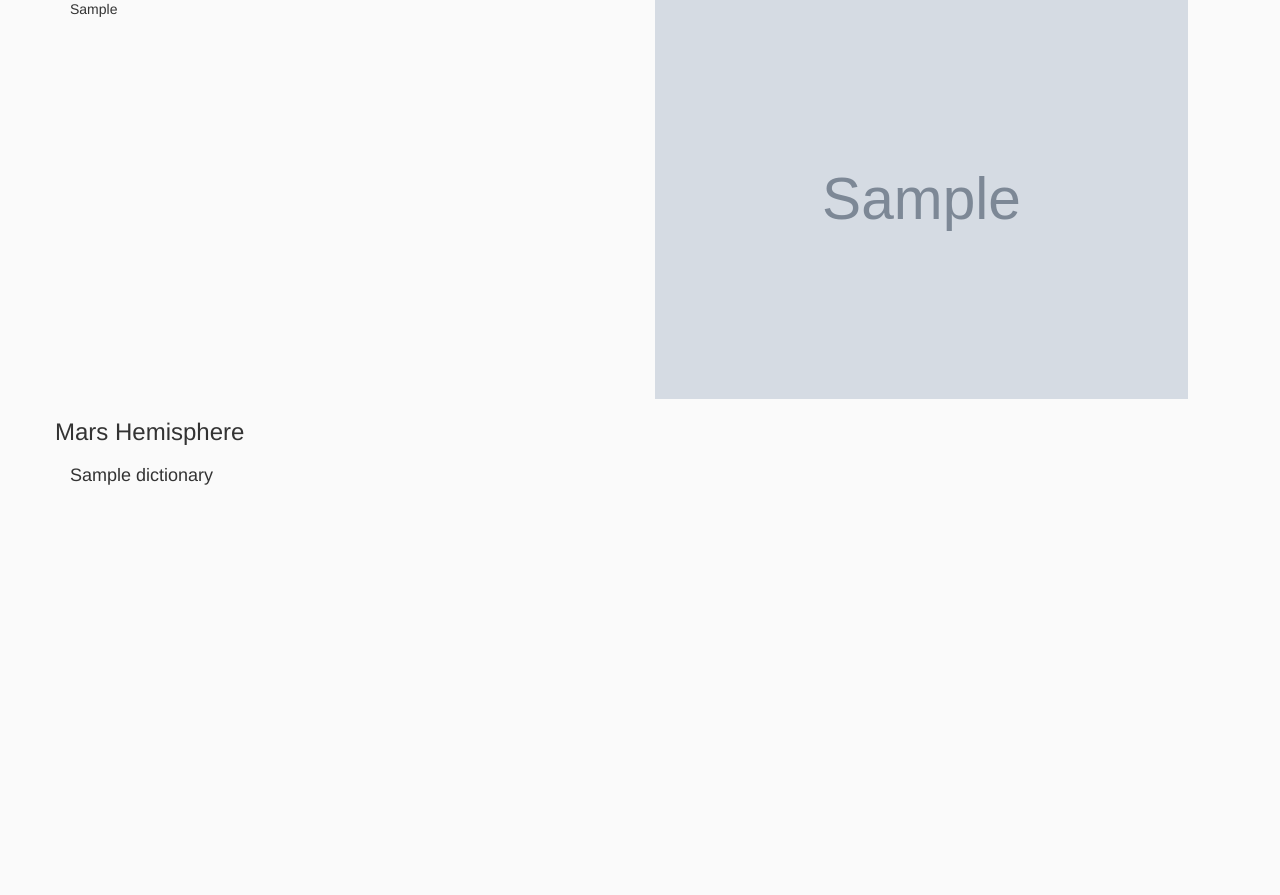
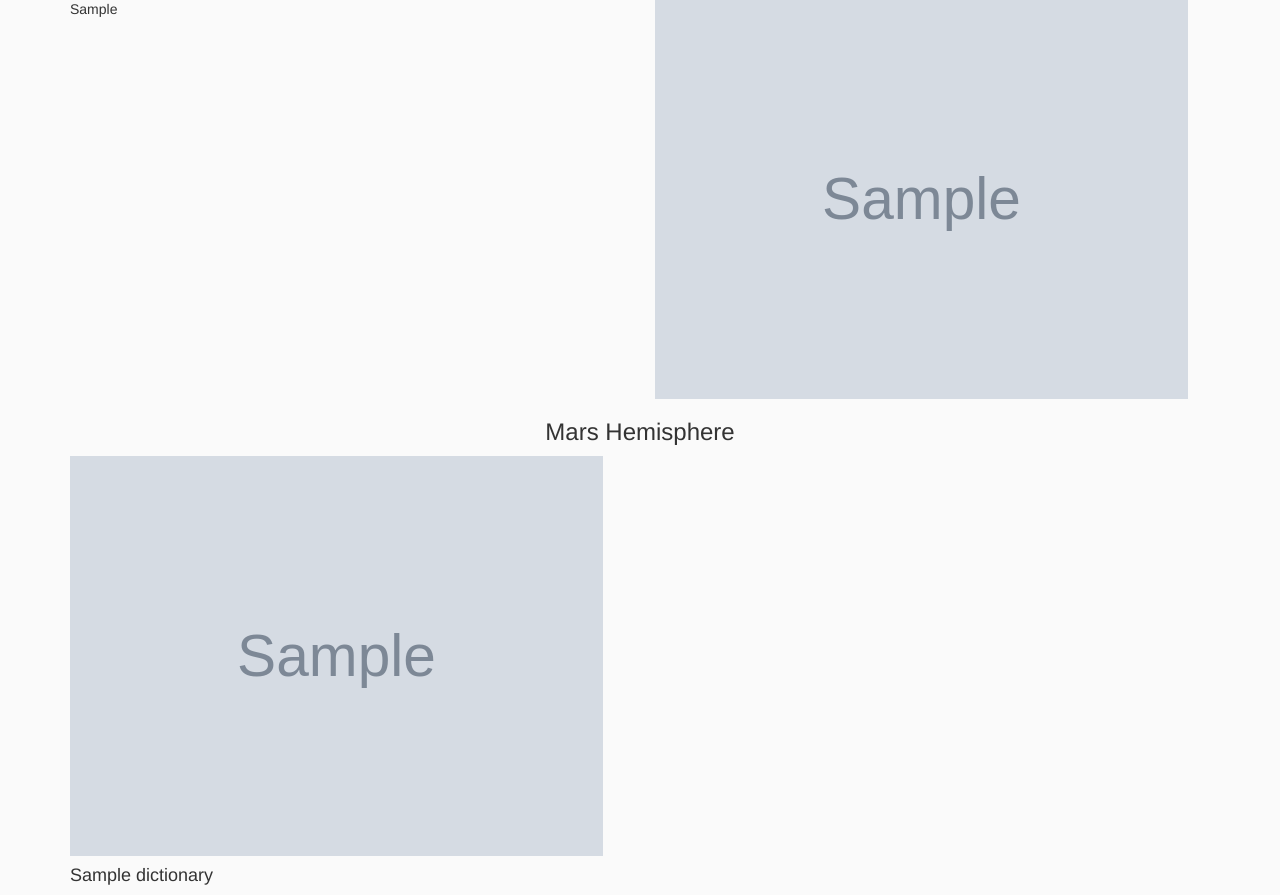
Before and after one commit to amramer45/web-scraping-challenge, a Flask app: page / in a window 1280 px wide. Shown: the part 413-1308 px from the top of the page. Before the commit the page ends 898 px from the top, so only its background shows below. Run offline with Flask 2, Linux system fonts and the light colour scheme; grey boxes marked "Sample" are stand-in pictures; a database or web service that is not in the repository returns one stand-in record (values such as "Sample title"); some libraries are stand-ins or nearby versions.

Commit message:
column changes

```diff
--- a/Missions_to_Mars/templates/index.html
+++ b/Missions_to_Mars/templates/index.html
@@ -44,12 +44,12 @@
       <!-- Mars Hemispheres -->
       <div class="container">
         <div class="row">
-        <h3 class="heading">Mars Hemisphere</h3>
+        <h3 class="text-center">Mars Hemisphere</h3>
         {% for dictionary in mars_data.hem_list %}
-          <div class="col-md-3">
-            <h4>{{dictionary.mars_title}}</h4>
-            <img src="{{dictionary.img_url}}" alt="featured_mars_hemisphere" style="max-width: 100%; height: 400px;>
-          </div>
+          <div class="col-md-6">
+            <img src="{{dictionary.img_url}}" alt="featured_mars_hemisphere" style="max-width: 100%; height: 400px">
+            <h4>{{dictionary.title}}</h4>
+        </div>
           {% endfor %}
         </div>
       </div>
```
